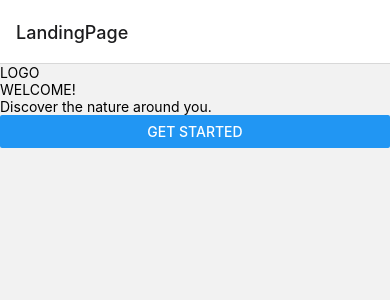
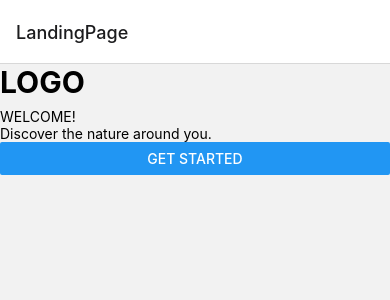
Before and after one commit to warrickhe/YAEW, a React Native app in the folder Frontend/: screen /LandingPage in a window 390 px wide. Shown: the top 300 px of the page. Built offline with nearby package versions, Linux system fonts and the light colour scheme.

Commit message:
add quiz to homepage

```diff
--- a/Frontend/App.js
+++ b/Frontend/App.js
@@ -15,6 +15,7 @@ import UploadPage from './pages/UploadPage';
 import LandingPage from './pages/LandingPage';
 import InfoPage from './pages/InfoPage';
 import DetailInfo from './pages/DetailInfo';
+import QuizPage from './pages/QuizPage';
 
 const Stack = createNativeStackNavigator();
 export default function App() {
@@ -30,10 +31,26 @@ export default function App() {
         <Stack.Screen name="JournalPage" component={JournalPage} />
         <Stack.Screen name="InfoPage" component={InfoPage} />
         <Stack.Screen name="DetailInfo" component={DetailInfo} />
+        <Stack.Screen name="QuizPage" component={QuizPage} />
       </Stack.Navigator>
     </NavigationContainer>
   );
 }
+
+// WARRICK's IMAGE PICKER CODE (WORKS)
+//
+// export default function App() {
+//   return (
+//     <View style={styles.container}>
+//       <Text>efedfe</Text>
+//       <View style={styles.camera}>
+//         <CapturePage style={styles.camera} />
+//       </View>
+//       <ImagePickerExample />
+//       <StatusBar style="auto" />
+//     </View>
+//   );
+// }
 
 const styles = StyleSheet.create({
   container: {
--- a/Frontend/pages/HomePage.js
+++ b/Frontend/pages/HomePage.js
@@ -72,6 +72,7 @@ export default function HomePage({ navigation }) {
         <Button title="Index!" onPress={() => navigation.navigate('IndexPage')}></Button>
         <Button title="Info!" onPress={() => navigation.navigate('InfoPage')}></Button>
         <Button title="DetailInfo" onPress={() => navigation.navigate('DetailInfo')}></Button>
+        <Button title="QuizPage" onPress={() => navigation.navigate('QuizPage')}></Button>
       </View>
     </>
   );
--- a/Frontend/pages/LandingPage.js
+++ b/Frontend/pages/LandingPage.js
@@ -65,8 +65,8 @@ export default function LandingPage({ navigation }) {
   return (
     <>
       <View>
-        <View>
-          <Text>LOGO</Text>
+        <View >
+          <Text style={styles.titleText}>LOGO</Text>
           <Text>WELCOME!</Text>
           <Text>Discover the nature around you.</Text>
           <Button title="Get Started" onPress={checkIfUserExists}></Button>
@@ -75,3 +75,51 @@ export default function LandingPage({ navigation }) {
     </>
   );
 }
+const styles = StyleSheet.create({
+  container: {
+    flex: 1,
+    backgroundColor: '#CDEBC5',
+    justifyContent: 'center',
+  },
+  centeredContainer: {
+    alignItems: 'center',
+    justifyContent: 'center',
+    paddingVertical: 80,
+    marginBottom: -50,
+    backgroundColor: '#CDEBC5',
+    width: '100%',
+  },
+  titleText: {
+    fontSize: 30,
+    fontWeight: 'bold',
+    marginBottom: 8,
+  },
+  subtitleText: {
+    fontSize: 16,
+    color: 'green',
+  },
+  itemContainer: {
+    flexDirection: 'row',
+    alignItems: 'center',
+    paddingHorizontal: 50,
+    marginTop: 10,
+    width: '100%', // Full-width container
+  },
+  image: {
+    width: 50,
+    height: 50,
+    marginRight: 10,
+  },
+  textContainer: {
+    flex: 1, // Take up remaining space in the row
+  },
+  item: {
+    fontSize: 16,
+  },
+  separator: {
+    height: 2,
+    width: '100%',
+    backgroundColor: '#808080',
+    marginTop: 10,
+  },
+});
--- a/Frontend/pages/QuizPage.js
+++ b/Frontend/pages/QuizPage.js
@@ -32,7 +32,7 @@ const quizData = [
     },
 ];
 
-export default function QuizPage() {
+export default function QuizPage(navigation) {
     // State variables
     const [currentQuestionIndex, setCurrentQuestionIndex] = useState(0);
     const [selectedOptionIndex, setSelectedOptionIndex] = useState(null);
```
